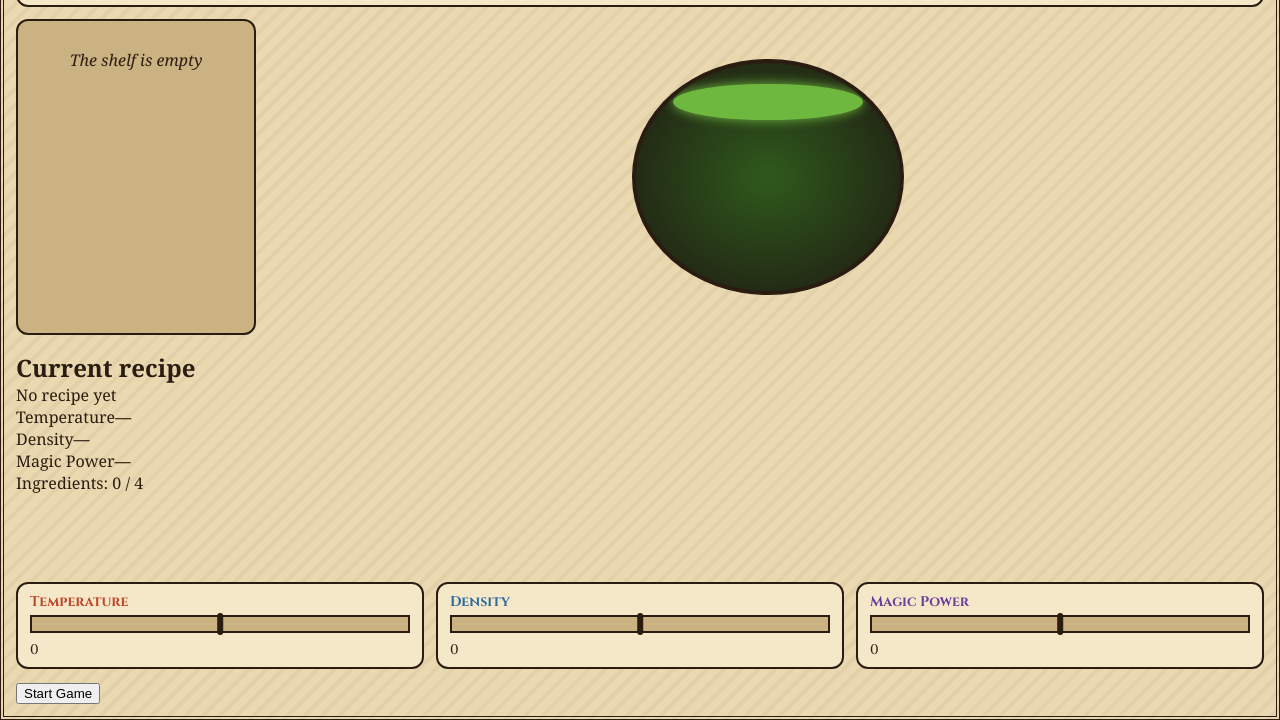
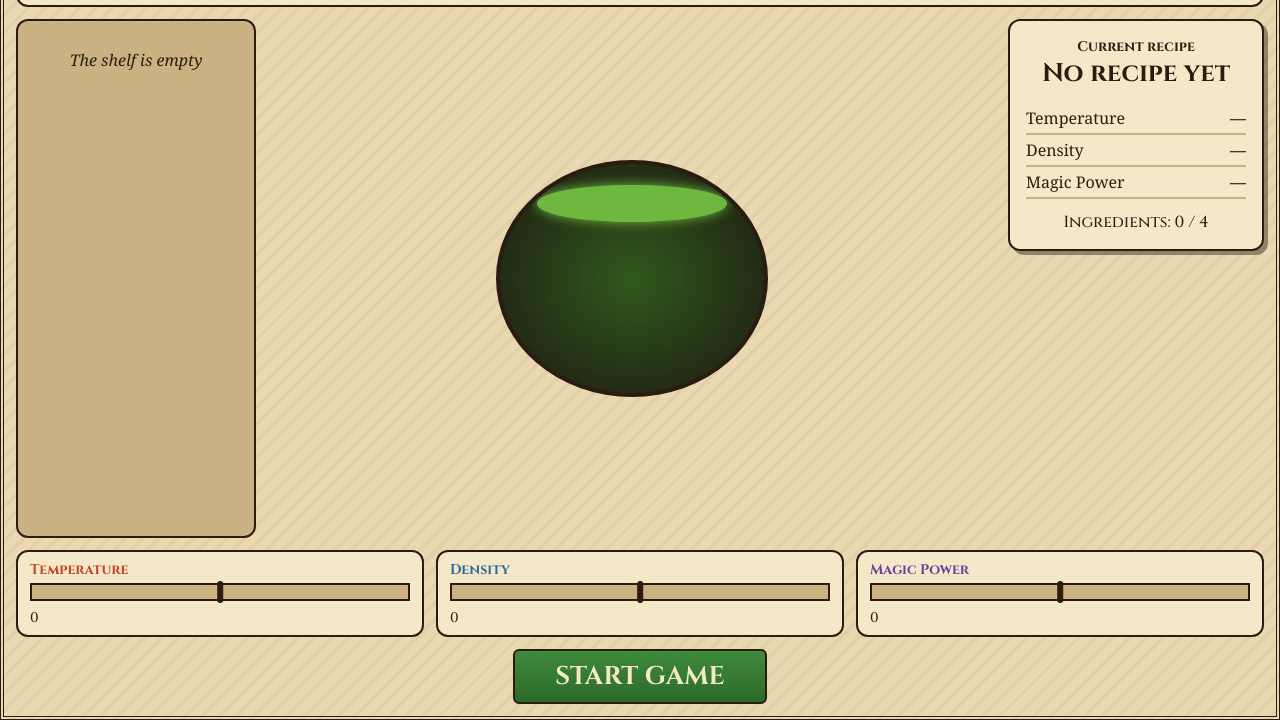
Before and after one commit to grgrsm/rs-school-alchemists-cauldron, a website built with Vite: page index.html in a window 1280 px wide. Shown: the part 80-800 px from the top of the page. Built offline with nearby package versions, Linux system fonts and the light colour scheme; a web font is replaced by a local one.

Commit message:
style: style recipe panel and action buttons

```diff
--- a/src/styles/style.scss
+++ b/src/styles/style.scss
@@ -59,6 +59,17 @@ p {
   @media (max-width: $bp-md) {
     grid-template-columns: 1fr 1fr;
   }
+
+  &__stats {
+    display: flex;
+    flex-wrap: wrap;
+    grid-column: 1;
+    gap: $space-2 $space-4;
+
+    @media (max-width: $bp-md) {
+      grid-row: 2;
+    }
+  }
 }
 
 .title {
@@ -76,7 +87,7 @@ p {
 /* ---------- field ---------- */
 .field {
   display: grid;
-  grid-template-columns: minmax(0, $size-shelf) minmax(0, 1fr);
+  grid-template-columns: minmax(0, $size-shelf) minmax(0, 1fr) minmax(0, $size-recipe);
   gap: $space-4;
   min-height: $field-min-height;
 
@@ -329,3 +340,109 @@ p {
     box-shadow: 0 0 $glow $color-green-glow;
   }
 }
+
+/* ---------- recipe ---------- */
+.recipe {
+  align-self: start;
+  padding: $space-4;
+  background: $color-paper;
+  border: $border-thin solid $color-ink;
+  border-radius: $radius-md;
+  box-shadow: $space-1 $space-1 0 $color-shadow;
+
+  &__label {
+    font-family: $font-display;
+    font-size: $fs-sm;
+    text-align: center;
+  }
+
+  &__name {
+    margin-bottom: $space-3;
+    font-family: $font-display;
+    font-size: $fs-lg;
+    font-weight: $fw-bold;
+    text-align: center;
+  }
+
+  &__row {
+    display: flex;
+    justify-content: space-between;
+    padding: $space-1 0;
+    border-bottom: $border-thin solid $color-parchment-dark;
+  }
+
+  &__count {
+    margin-top: $space-3;
+    font-family: $font-display;
+    text-align: center;
+
+    &--full {
+      color: $color-danger;
+      font-weight: $fw-bold;
+    }
+  }
+}
+
+/* ---------- buttons ---------- */
+.actions {
+  display: grid;
+  grid-template-columns: 1fr auto 1fr;
+  align-items: center;
+  gap: $space-3;
+
+  > :first-child {
+    justify-self: start;
+  }
+
+  > :last-child {
+    justify-self: end;
+  }
+
+  &__main {
+    display: flex;
+    flex-wrap: wrap;
+    justify-content: center;
+    gap: $space-3;
+  }
+
+  @media (max-width: $bp-sm) {
+    grid-template-columns: 1fr 1fr;
+
+    &__main {
+      grid-column: 1 / -1;
+      grid-row: 1;
+    }
+  }
+}
+
+.btn {
+  padding: $space-2 $space-5;
+  color: $color-paper;
+  font-family: $font-display;
+  font-size: $fs-md;
+  font-weight: $fw-bold;
+  text-transform: uppercase;
+  cursor: pointer;
+  background: linear-gradient($color-wood, $color-wood-dark);
+  border: $border-thin solid $color-ink;
+  border-radius: $radius-sm;
+  transition: transform $duration-fast;
+
+  &:hover:not(:disabled),
+  &:focus-visible {
+    outline: $border-thin solid $color-gold;
+    transform: translateY(-$space-1);
+  }
+
+  &:disabled {
+    cursor: not-allowed;
+    opacity: $opacity-dim;
+  }
+
+  &--brew {
+    padding-right: $space-6;
+    padding-left: $space-6;
+    font-size: $fs-lg;
+    background: linear-gradient($color-green, $color-green-dark);
+  }
+}
```
